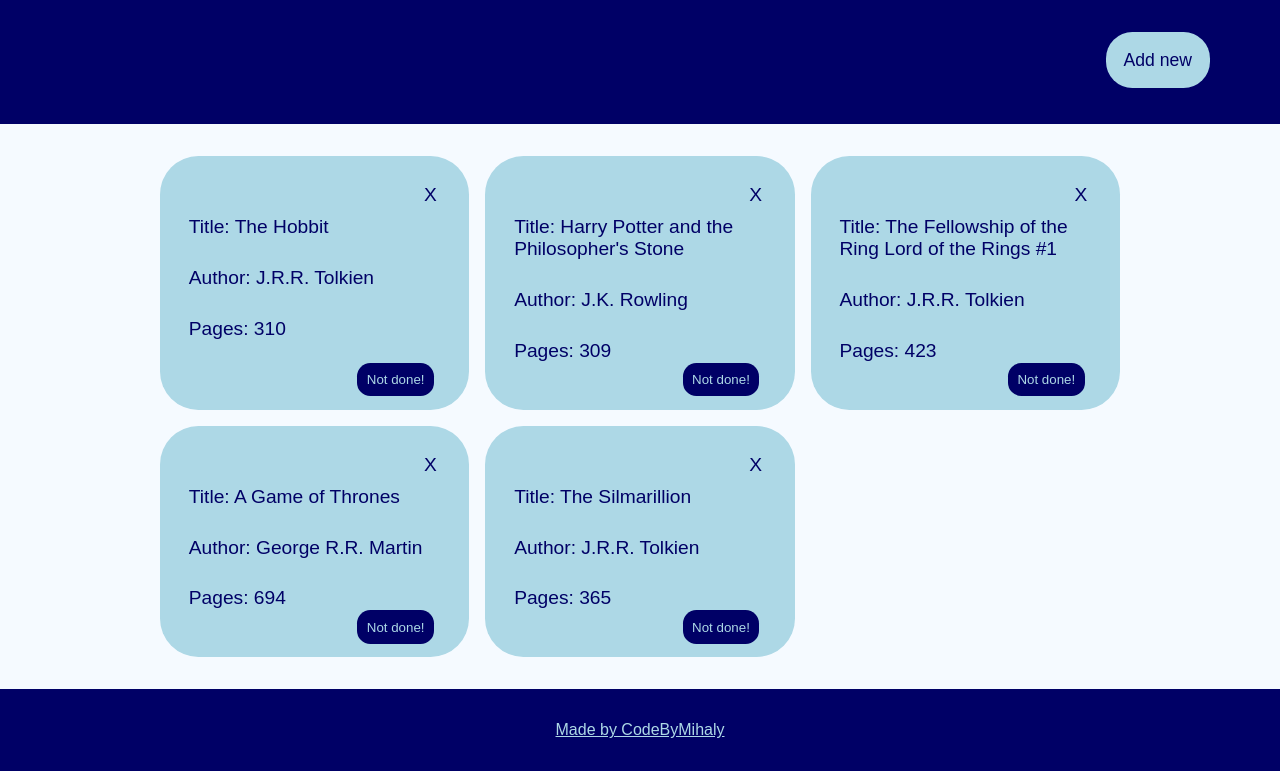
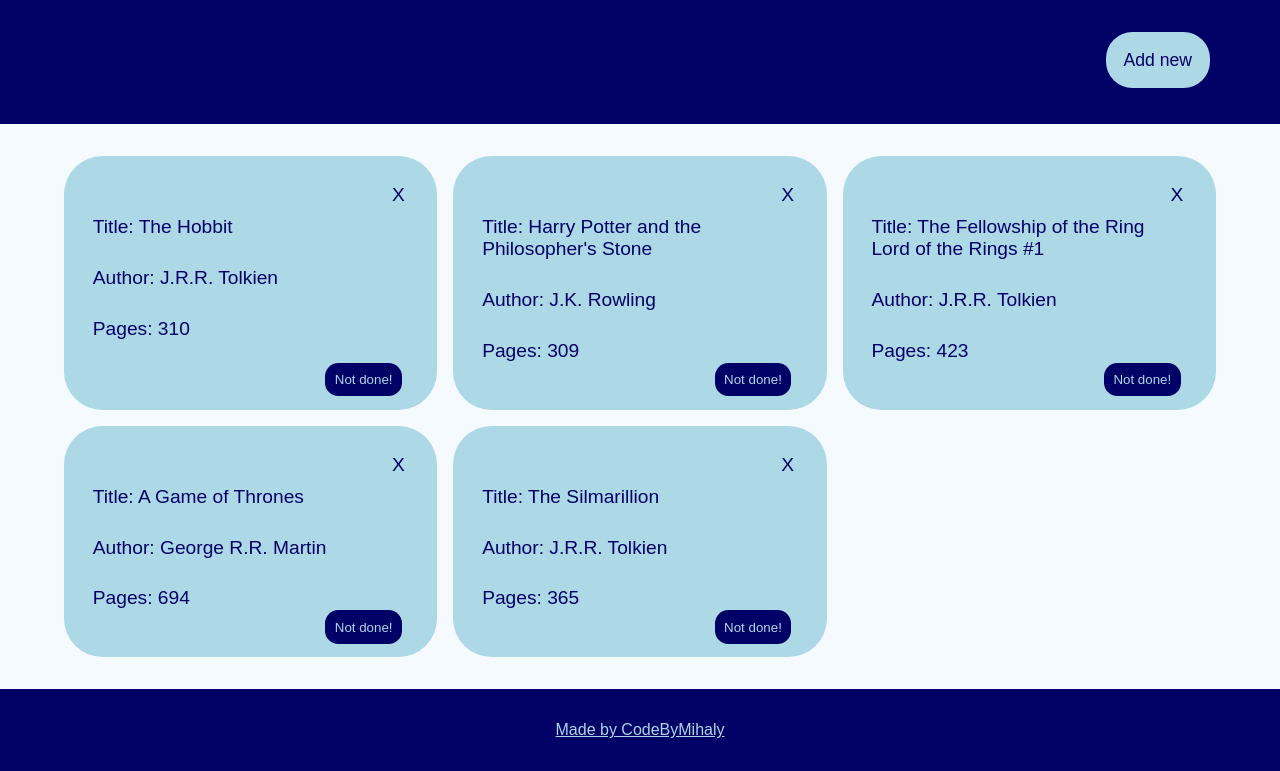
Before and after one commit to codeByMihaly/Library, a plain HTML site: page index.html in a window 1280 px wide. Shown: the part 72-843 px from the top of the page. Drawn offline with Linux system fonts and the light colour scheme.

Commit message:
Update style.css

```diff
--- a/style.css
+++ b/style.css
@@ -63,7 +63,8 @@ body {
   justify-content: center;
   grid-template-columns: repeat(3, minmax(220px, 400px));
   gap: 1em;
-  margin: 2em 10em 2em 10em;
+  margin: 2em auto;
+  width: 90%;
   grid-auto-rows: auto-fit;
 }
 
```
